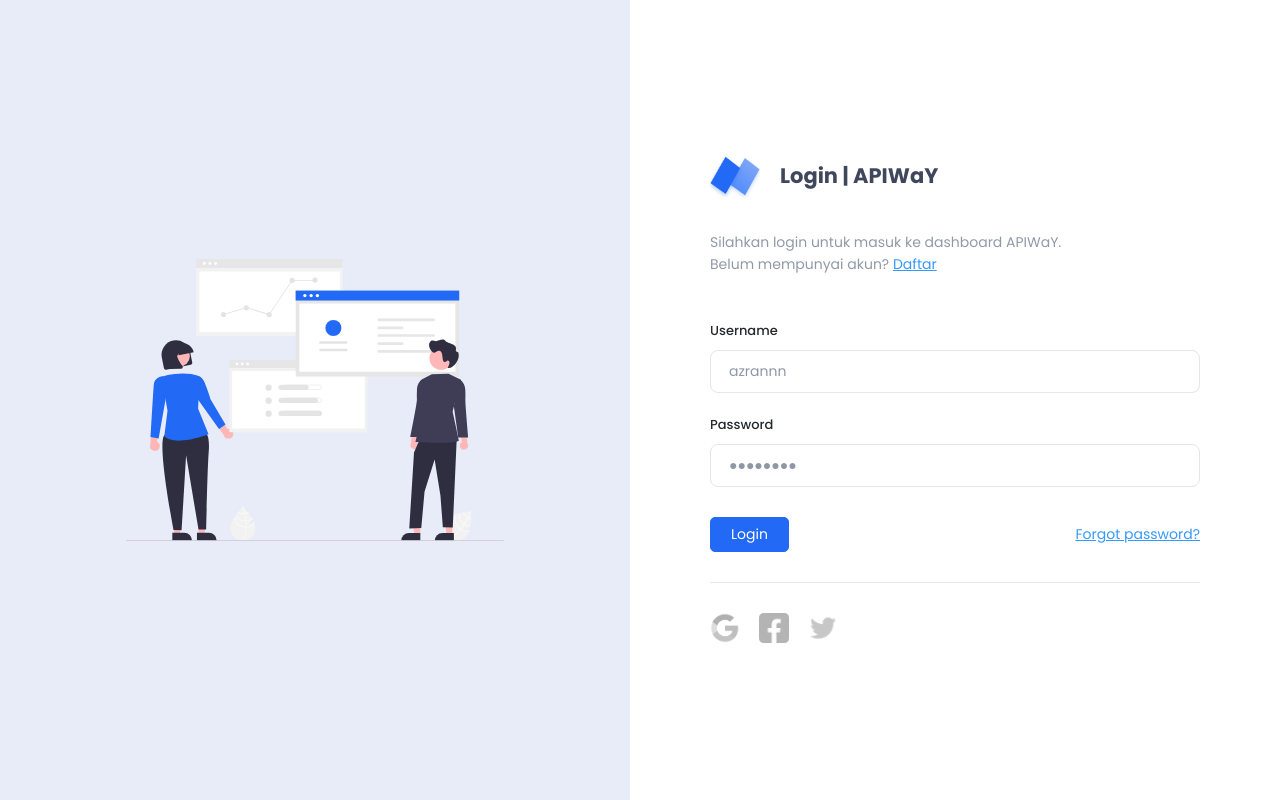
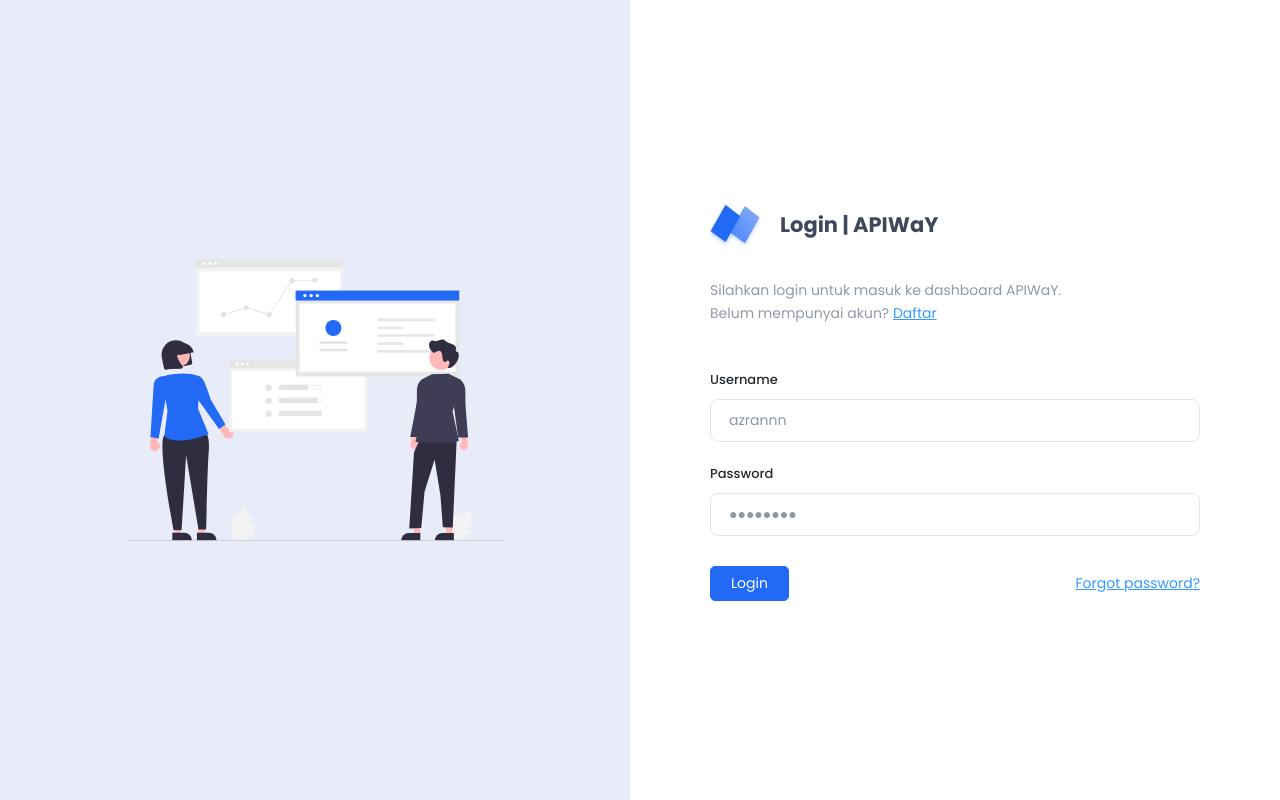
Before and after one commit to ridped/simple-api, a PHP site: page /page/masuk.php in a window 1280 px wide. Run offline with PHP 8.4, Linux system fonts and the light colour scheme; the template is opened without the code that fills it, so the values that code supplies are empty; data comes from the database, SQL or seed files in the repository.

Commit message:
Lupa pass :v
Simple aja :v

```diff
--- a/page/masuk.php
+++ b/page/masuk.php
@@ -66,15 +66,9 @@ if (ceksess() !== 0) {
 
             <div class="auth-submit">
                 <button type="submit" class="btn btn-primary enter-btn" name="login">Login</button>
-                <a href="#" class="auth-forgot-password float-end">Forgot password?</a>
+                <a href="lupa_pass" class="auth-forgot-password float-end">Forgot password?</a>
             </div>
         </form>
-            <div class="divider"></div>
-            <div class="auth-alts">
-                <a href="#" class="auth-alts-google"></a>
-                <a href="#" class="auth-alts-facebook"></a>
-                <a href="#" class="auth-alts-twitter"></a>
-            </div>
         </div>
     </div>
 
```
